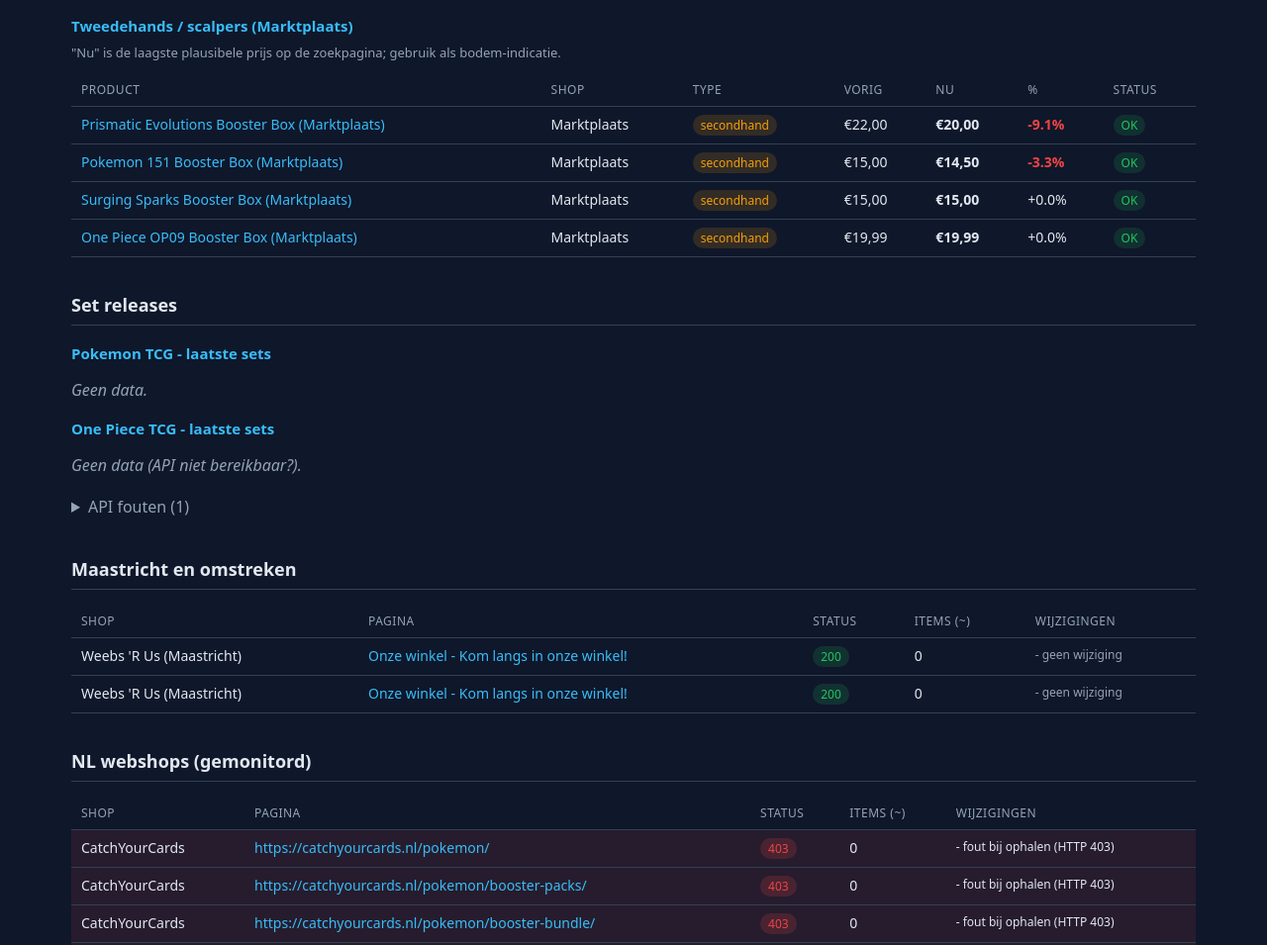
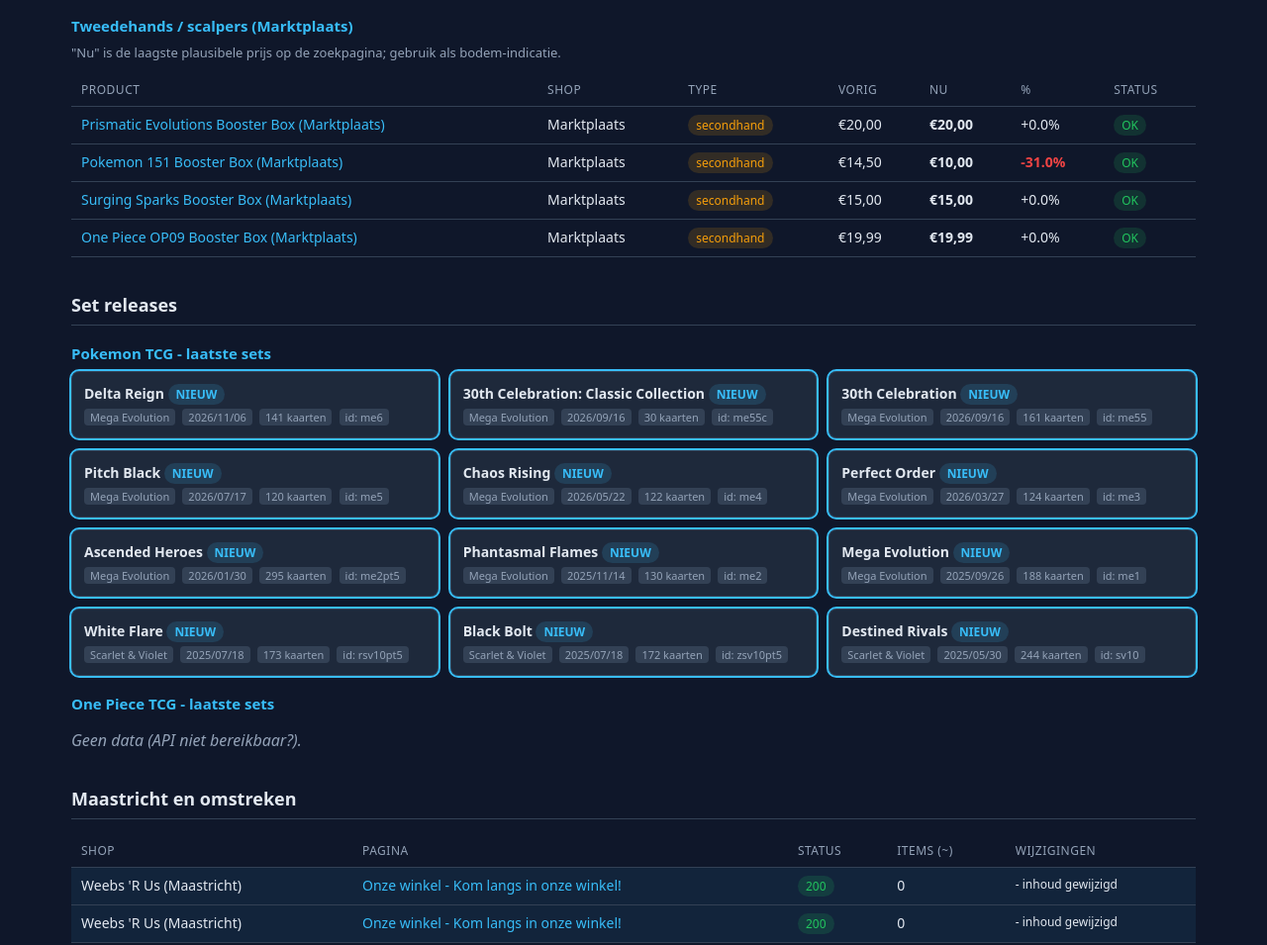
Before and after one commit to MrRayvon/Overview_CollectionCards, a plain HTML site: page docs/index.html in a window 1280 px wide. Shown: the part 753-1708 px from the top of the page at 99% size. Drawn offline with Linux system fonts and the light colour scheme.

Commit message:
chore(tracker): update snapshot 2026-11-24T02:28:44Z

```diff
--- a/docs/index.html
+++ b/docs/index.html
@@ -53,7 +53,7 @@
 <body>
 <header>
   <h1>Card Tracker - Pokemon & One Piece (NL)</h1>
-  <div class="meta">Laatst bijgewerkt: 2026-11-23T15:09:14+00:00</div>
+  <div class="meta">Laatst bijgewerkt: 2026-11-24T02:28:00+00:00</div>
 </header>
 <nav class="toc">
   <a href="#prijs-singles">Singles trends</a>
@@ -187,9 +187,9 @@
       <td><a href="https://www.marktplaats.nl/q/pokemon+prismatic+evolutions+booster+box/" target="_blank" rel="noopener">Prismatic Evolutions Booster Box (Marktplaats)</a></td>
       <td>Marktplaats</td>
       <td><span class="badge b-warn">secondhand</span></td>
-      <td>€22,00</td>
+      <td>€20,00</td>
       <td><b>€20,00</b></td>
-      <td class="down">-9.1%</td>
+      <td class="">+0.0%</td>
       <td>
         <span class="badge b-good">OK</span>
 
@@ -200,9 +200,9 @@
       <td><a href="https://www.marktplaats.nl/q/pokemon+151+booster+box/" target="_blank" rel="noopener">Pokemon 151 Booster Box (Marktplaats)</a></td>
       <td>Marktplaats</td>
       <td><span class="badge b-warn">secondhand</span></td>
-      <td>€15,00</td>
-      <td><b>€14,50</b></td>
-      <td class="down">-3.3%</td>
+      <td>€14,50</td>
+      <td><b>€10,00</b></td>
+      <td class="down">-31.0%</td>
       <td>
         <span class="badge b-good">OK</span>
 
@@ -243,7 +243,129 @@
 
 <h3>Pokemon TCG - laatste sets</h3>
 
-<p class="empty">Geen data.</p>
+<div class="grid">
+
+  <div class="card new">
+    <div class="name">Delta Reign <span class="badge b-info">NIEUW</span></div>
+    <div class="meta">
+      <span class="pill">Mega Evolution</span>
+      <span class="pill">2026/11/06</span>
+      <span class="pill">141 kaarten</span>
+      <span class="pill">id: me6</span>
+    </div>
+  </div>
+
+  <div class="card new">
+    <div class="name">30th Celebration: Classic Collection <span class="badge b-info">NIEUW</span></div>
+    <div class="meta">
+      <span class="pill">Mega Evolution</span>
+      <span class="pill">2026/09/16</span>
+      <span class="pill">30 kaarten</span>
+      <span class="pill">id: me55c</span>
+    </div>
+  </div>
+
+  <div class="card new">
+    <div class="name">30th Celebration <span class="badge b-info">NIEUW</span></div>
+    <div class="meta">
+      <span class="pill">Mega Evolution</span>
+      <span class="pill">2026/09/16</span>
+      <span class="pill">161 kaarten</span>
+      <span class="pill">id: me55</span>
+    </div>
+  </div>
+
+  <div class="card new">
+    <div class="name">Pitch Black <span class="badge b-info">NIEUW</span></div>
+    <div class="meta">
+      <span class="pill">Mega Evolution</span>
+      <span class="pill">2026/07/17</span>
+      <span class="pill">120 kaarten</span>
+      <span class="pill">id: me5</span>
+    </div>
+  </div>
+
+  <div class="card new">
+    <div class="name">Chaos Rising <span class="badge b-info">NIEUW</span></div>
+    <div class="meta">
+      <span class="pill">Mega Evolution</span>
+      <span class="pill">2026/05/22</span>
+      <span class="pill">122 kaarten</span>
+      <span class="pill">id: me4</span>
+    </div>
+  </div>
+
+  <div class="card new">
+    <div class="name">Perfect Order <span class="badge b-info">NIEUW</span></div>
+    <div class="meta">
+      <span class="pill">Mega Evolution</span>
+      <span class="pill">2026/03/27</span>
+      <span class="pill">124 kaarten</span>
+      <span class="pill">id: me3</span>
+    </div>
+  </div>
+
+  <div class="card new">
+    <div class="name">Ascended Heroes <span class="badge b-info">NIEUW</span></div>
+    <div class="meta">
+      <span class="pill">Mega Evolution</span>
+      <span class="pill">2026/01/30</span>
+      <span class="pill">295 kaarten</span>
+      <span class="pill">id: me2pt5</span>
+    </div>
+  </div>
+
+  <div class="card new">
+    <div class="name">Phantasmal Flames <span class="badge b-info">NIEUW</span></div>
+    <div class="meta">
+      <span class="pill">Mega Evolution</span>
+      <span class="pill">2025/11/14</span>
+      <span class="pill">130 kaarten</span>
+      <span class="pill">id: me2</span>
+    </div>
+  </div>
+
+  <div class="card new">
+    <div class="name">Mega Evolution <span class="badge b-info">NIEUW</span></div>
+    <div class="meta">
+      <span class="pill">Mega Evolution</span>
+      <span class="pill">2025/09/26</span>
+      <span class="pill">188 kaarten</span>
+      <span class="pill">id: me1</span>
+    </div>
+  </div>
+
+  <div class="card new">
+    <div class="name">White Flare <span class="badge b-info">NIEUW</span></div>
+    <div class="meta">
+      <span class="pill">Scarlet & Violet</span>
+      <span class="pill">2025/07/18</span>
+      <span class="pill">173 kaarten</span>
+      <span class="pill">id: rsv10pt5</span>
+    </div>
+  </div>
+
+  <div class="card new">
+    <div class="name">Black Bolt <span class="badge b-info">NIEUW</span></div>
+    <div class="meta">
+      <span class="pill">Scarlet & Violet</span>
+      <span class="pill">2025/07/18</span>
+      <span class="pill">172 kaarten</span>
+      <span class="pill">id: zsv10pt5</span>
+    </div>
+  </div>
+
+  <div class="card new">
+    <div class="name">Destined Rivals <span class="badge b-info">NIEUW</span></div>
+    <div class="meta">
+      <span class="pill">Scarlet & Violet</span>
+      <span class="pill">2025/05/30</span>
+      <span class="pill">244 kaarten</span>
+      <span class="pill">id: sv10</span>
+    </div>
+  </div>
+
+</div>
 
 
 <h3>One Piece TCG - laatste sets</h3>
@@ -251,11 +373,6 @@
 <p class="empty">Geen data (API niet bereikbaar?).</p>
 
 
-
-<details>
-<summary>API fouten (1)</summary>
-<ul><li><b>Pokemon TCG API</b>: 500 Server Error: Internal Server Error for url: https://api.pokemontcg.io/v2/sets?orderBy=-releaseDate&pageSize=12</li></ul>
-</details>
 
 
 <h2 id="shops-mt">Maastricht en omstreken</h2>
@@ -270,24 +387,24 @@
   <tbody>
 
 
-    <tr class="">
+    <tr class="changed">
       <td>Weebs 'R Us (Maastricht)</td>
       <td><a href="https://weebsrus.com/" target="_blank" rel="noopener">Onze winkel - Kom langs in onze winkel!</a></td>
       <td><span class="badge b-good">200</span></td>
       <td>0</td>
       <td class="changes">
-        <div class="">- geen wijziging</div>
+        <div class="real">- inhoud gewijzigd</div>
       </td>
     </tr>
 
 
-    <tr class="">
+    <tr class="changed">
       <td>Weebs 'R Us (Maastricht)</td>
       <td><a href="https://weebsrus.nl/" target="_blank" rel="noopener">Onze winkel - Kom langs in onze winkel!</a></td>
       <td><span class="badge b-good">200</span></td>
       <td>0</td>
       <td class="changes">
-        <div class="">- geen wijziging</div>
+        <div class="real">- inhoud gewijzigd</div>
       </td>
     </tr>
 
@@ -384,13 +501,13 @@
     </tr>
 
 
-    <tr class="changed">
+    <tr class="">
       <td>TCG Cards</td>
       <td><a href="https://www.tcg-cards.nl/" target="_blank" rel="noopener">https://www.tcg-cards.nl/</a></td>
       <td><span class="badge b-good">200</span></td>
       <td>0</td>
       <td class="changes">
-        <div class="real">- inhoud gewijzigd</div>
+        <div class="">- geen wijziging</div>
       </td>
     </tr>
 
```
Also changed, not shown: data/products_state.json (+5 -5 lines), data/sets.json (+15 -2 lines), data/state.json (+29 -29 lines), 2 other files.
